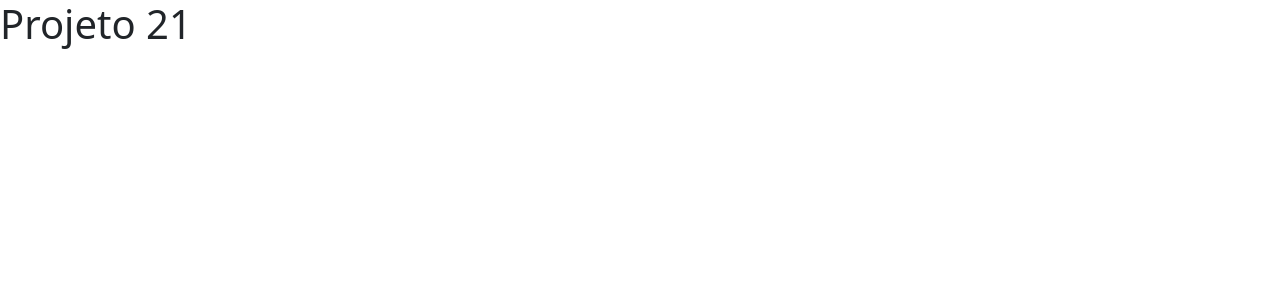
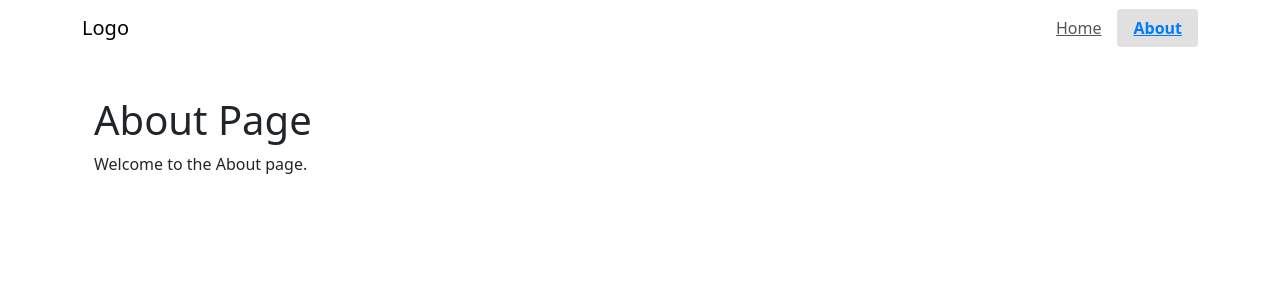
Before and after one commit to lshv04/reactquery-21, a React (Vite) app: page /about in a window 1280 px wide. Shown: the top 300 px of the page. Built offline with nearby package versions, Linux system fonts and the light colour scheme.

Commit message:
trabalhando navbar, configurando link ativo

```diff
--- a/src/App.tsx
+++ b/src/App.tsx
@@ -1,11 +1,34 @@
-import "./App.css";
+// src/App.tsx
 
-function App() {
+import React from 'react';
+import { BrowserRouter as Router, Route, Routes } from 'react-router-dom';
+import Navbar from './components/Navbar'; // Importando a Navbar
+import About from './pages/About'; // Importando a página About
+import './App.css'; // Estilos globais
+
+const App: React.FC = () => {
+  return (
+    <Router>
+      <Navbar /> {/* Navbar com links de navegação */}
+      <div className="container mt-5 pt-5">
+        <Routes>
+          {/* A Home será o próprio App.tsx */}
+          <Route path="/" element={<Home />} />
+          <Route path="/about" element={<About />} />
+        </Routes>
+      </div>
+    </Router>
+  );
+};
+
+// Componente Home
+const Home: React.FC = () => {
   return (
     <div>
-      <h1>Projeto 21</h1>
+      <h1>Home Page</h1>
+      <p>Welcome to the Home page</p>
     </div>
   );
-}
+};
 
 export default App;
--- /dev/null
+++ b/src/components/Navbar.module.css
@@ -0,0 +1,28 @@
+/* src/components/Navbar.module.css */
+
+.navbar {
+    background-color: transparent !important;
+  }
+
+  /* Estilos para os links da navbar */
+  .navbar .nav-link {
+    color: #555 !important;
+    transition: color 0.3s ease, background-color 0.3s ease; /* Transição para a cor e fundo */
+    padding: 8px 16px; /* Espaciamento para o link */
+    border-radius: 4px; /* Adicionando borda arredondada */
+  }
+
+  /* Estilos ao passar o mouse (hover) */
+  .navbar .nav-link:hover {
+    color: #007bff !important;
+    background-color: #f0f0f0; /* Cor de fundo no hover */
+    border-radius: 4px; /* Mantém a borda arredondada */
+  }
+
+  /* Estilos para o link ativo */
+  .navbar .nav-link.active {
+    font-weight: bold;
+    color: #007bff !important;
+    background-color: #e0e0e0; /* Cor de fundo para o link ativo */
+    border-radius: 4px; /* Borda arredondada para o link ativo */
+  }
--- /dev/null
+++ b/src/components/Navbar.tsx
@@ -0,0 +1,48 @@
+// src/components/Navbar.tsx
+
+import React from 'react';
+import { NavLink } from 'react-router-dom';
+import styles from './Navbar.module.css'; // Importando o CSS modular
+
+const Navbar: React.FC = () => {
+  return (
+    <nav className={`${styles.navbar} navbar navbar-expand-lg navbar-light fixed-top`}>
+      <div className="container">
+        <a className="navbar-brand" href="#">Logo</a>
+        <button
+          className="navbar-toggler"
+          type="button"
+          data-bs-toggle="collapse"
+          data-bs-target="#navbarNav"
+          aria-controls="navbarNav"
+          aria-expanded="false"
+          aria-label="Toggle navigation"
+        >
+          <span className="navbar-toggler-icon"></span>
+        </button>
+        <div className="collapse navbar-collapse" id="navbarNav">
+          <ul className="navbar-nav ms-auto">
+            <li className="nav-item">
+              <NavLink
+                className={({ isActive }) => isActive ? `${styles['nav-link']} ${styles.active}` : styles['nav-link']}
+                to="/"
+              >
+                Home
+              </NavLink>
+            </li>
+            <li className="nav-item">
+              <NavLink
+                className={({ isActive }) => isActive ? `${styles['nav-link']} ${styles.active}` : styles['nav-link']}
+                to="/about"
+              >
+                About
+              </NavLink>
+            </li>
+          </ul>
+        </div>
+      </div>
+    </nav>
+  );
+};
+
+export default Navbar;
--- /dev/null
+++ b/src/pages/About.tsx
@@ -0,0 +1,14 @@
+// src/pages/About.tsx
+
+import React from 'react';
+
+const About: React.FC = () => {
+  return (
+    <div className="container">
+      <h1>About Page</h1>
+      <p>Welcome to the About page.</p>
+    </div>
+  );
+};
+
+export default About;
```
